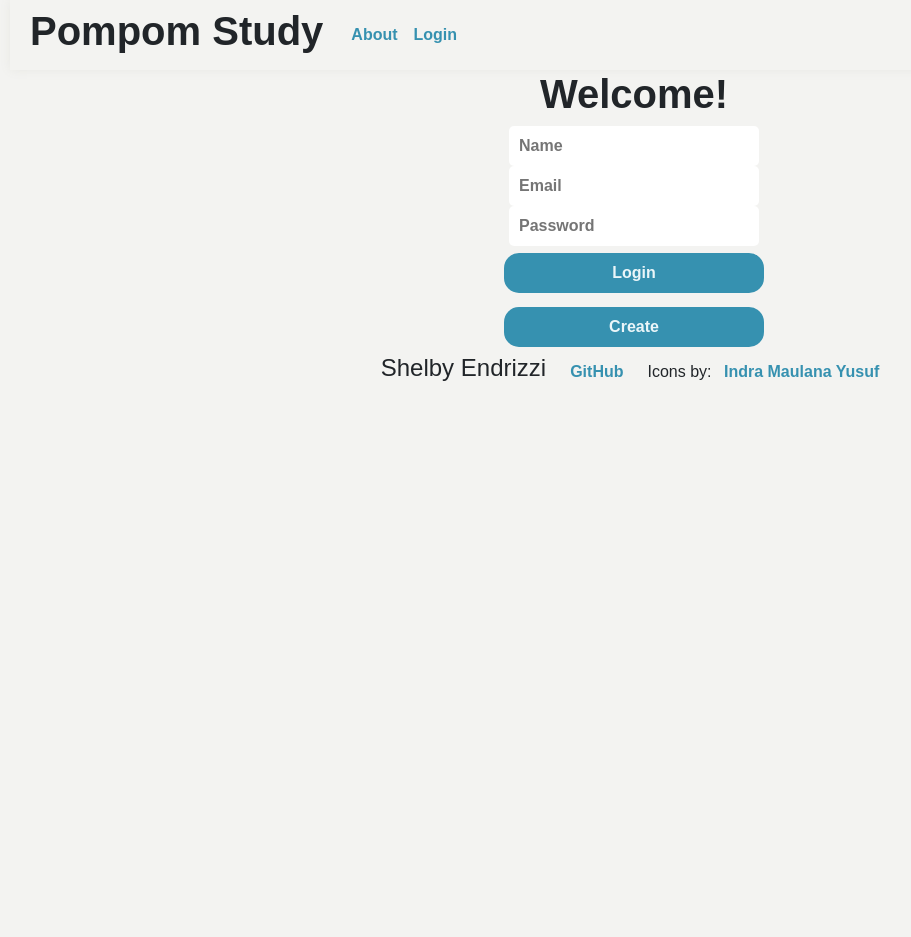
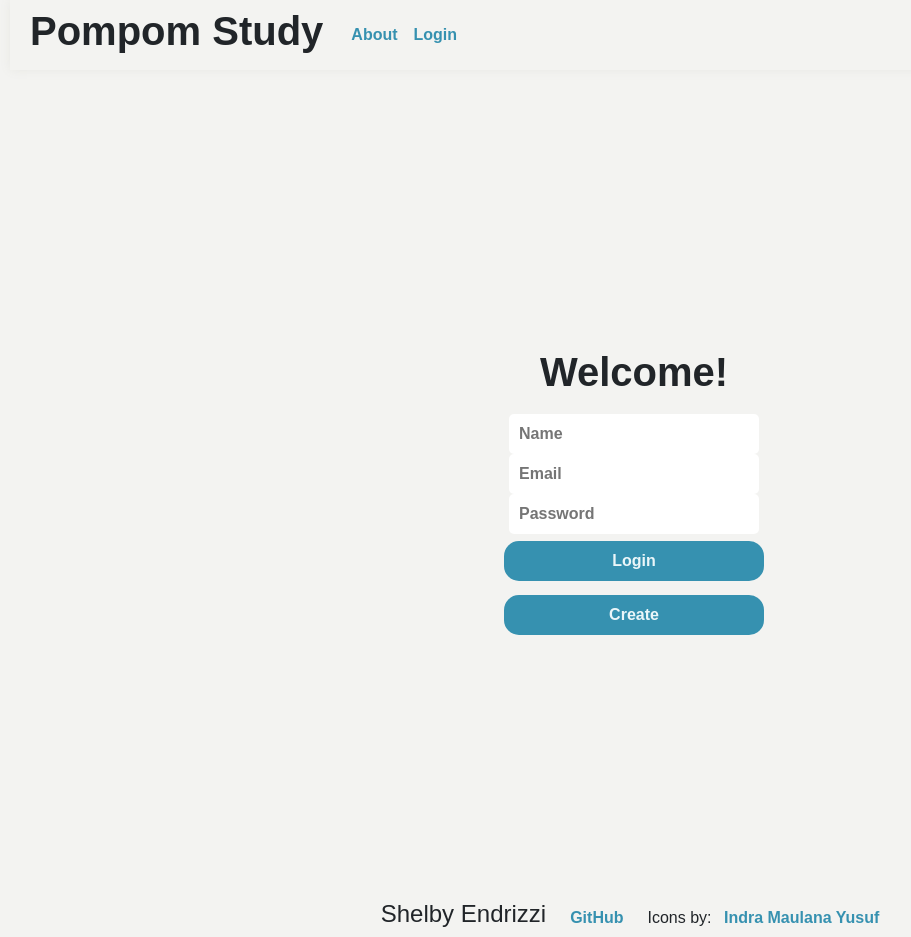
Before and after one commit to H3bby/startup, a React (Vite) app in the folder startupReact/: page /login in a window 1280 px wide. Shown: the whole page, without its empty margins (6-917 px from the left). Before the commit the page ends 800 px from the top, so only its background shows below. Built offline with nearby package versions, Linux system fonts and the light colour scheme.

Commit message:
tweaking css??

```diff
--- a/startupReact/src/App.css
+++ b/startupReact/src/App.css
@@ -15,6 +15,7 @@ body {
   margin: 0;
   background-color: #F3F3F1;
 }
+
 
 header {
   background-color: #F3F3F1;
@@ -63,6 +64,7 @@ main {
   flex: 1;
   flex-direction: column;
   justify-content: start;
+  height: 100vh;
 }
 
 footer {
@@ -71,8 +73,6 @@ footer {
   flex-direction: row;
   justify-content: center;
   align-items: center;
-  position: sticky;
-  top: 100%;
 }
 
 @media (max-width: 768px) {
--- a/startupReact/src/about/about.css
+++ b/startupReact/src/about/about.css
@@ -1,4 +1,10 @@
-#text-and-image {
+  main {
+    display: flex;
+    height: 100vh;
+    margin-top: 30px;
+  }
+
+  #text-and-image {
     display: flex;
     font-weight: bold;
     color: #444444;
@@ -18,8 +24,9 @@
     left: 40%;
   }
 
-  ol {
+  li {
     background-color: #F3F3F1;
+    color: #444444;
   }
 
   @media (max-width: 900px) {
--- a/startupReact/src/login/login.css
+++ b/startupReact/src/login/login.css
@@ -2,18 +2,20 @@
     display: flex;
     justify-content: center;
     align-items: center;
+    height: 100vh;
   }
 
   form {
     display: flex;
     flex-direction: column;
     align-items: center;
+    margin: 10px;
   }
 
   input {
     border-radius: 5px;
     border: none;
-    margin: 7px;
+    margin: 20px;
     padding-left: 10px;
     height: 40px;
     width: 250px;
--- a/startupReact/src/main/home.css
+++ b/startupReact/src/main/home.css
@@ -4,6 +4,13 @@
   flex-direction: row;
   justify-content: space-evenly;
   gap: 2em;
+}
+
+main {
+  display: flex;
+  justify-content: center;
+  align-items: center;
+  height: 100vh;
 }
 
 .bottom {
```
